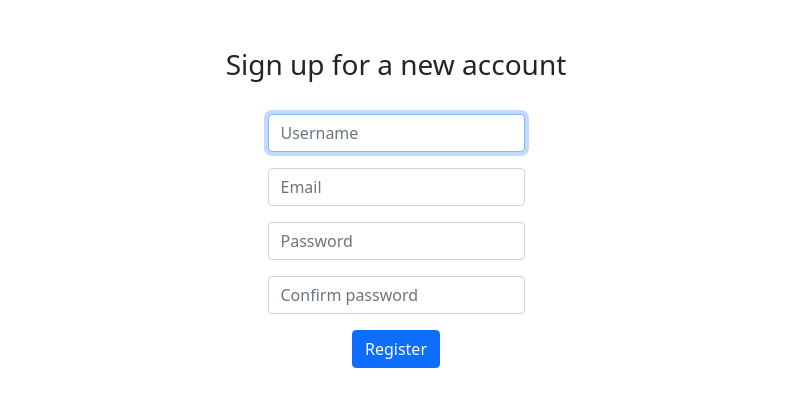
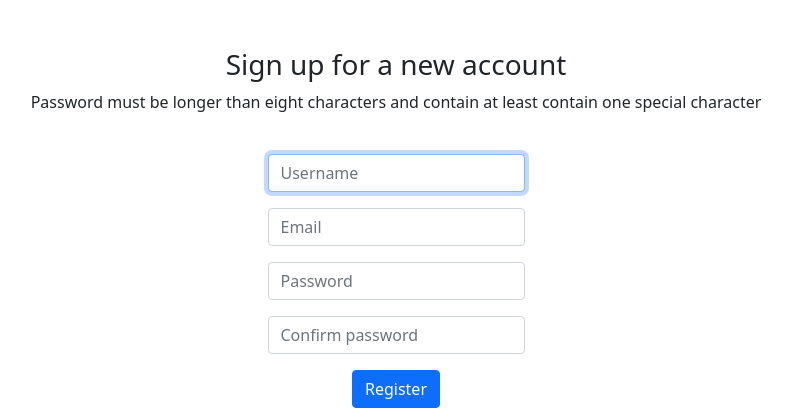
Before and after one commit to 007Cat24/flatseeker, a Flask app: page /register in a window 1280 px wide. Shown: the part 76-494 px from the top of the page, without its empty margins (244-1037 px from the left). Run offline with Flask 3, Linux system fonts and the light colour scheme; some libraries are stand-ins or nearby versions.

Commit message:
Added password requirements

```diff
--- a/app.py
+++ b/app.py
@@ -6,7 +6,7 @@ from flask_session import Session
 from tempfile import mkdtemp
 from werkzeug.security import check_password_hash, generate_password_hash
 
-from login_helper import login_required, apology
+from login_helper import login_required, apology, check_password
 
 # Configure application
 app = Flask(__name__)
@@ -50,6 +50,9 @@ def changepwd():
             return apology("Please fill out all fields!")
         if new_password != confirm:
             return apology("Passwords don't match")
+        if not check_password(new_password):
+            flash("Password doesn't meet requirements")
+            return redirect("/register")
 
         # Query database for username
         rows = db.execute("SELECT * FROM users WHERE id = ?", session["user_id"])
@@ -140,6 +143,10 @@ def register():
         if password != confirm:
             return apology("Passwords don't match")
 
+        if not check_password(password):
+            flash("Password doesn't meet requirements")
+            return redirect("/register")
+
         # Make sure username is unique
         username_exists = db.execute("SELECT * FROM users WHERE username = ?", username)
         if username_exists:
--- a/templates/changepwd.html
+++ b/templates/changepwd.html
@@ -6,6 +6,7 @@
 
 {% block main %}
 <h3>Change your password</h3>
+<p>Password must be longer than eight characters and contain at least contain one special character</p>
 <br>
     <form action="/changepwd" method="post">
         <div class="mb-3">
--- a/templates/register.html
+++ b/templates/register.html
@@ -6,6 +6,7 @@
 
 {% block main %}
 <h3>Sign up for a new account</h3>
+<p>Password must be longer than eight characters and contain at least contain one special character</p>
 <br>
     <form action="/register" method="post">
         <div class="mb-3">
```
Also changed, not shown: login_helper.py (+7 -0 lines).
